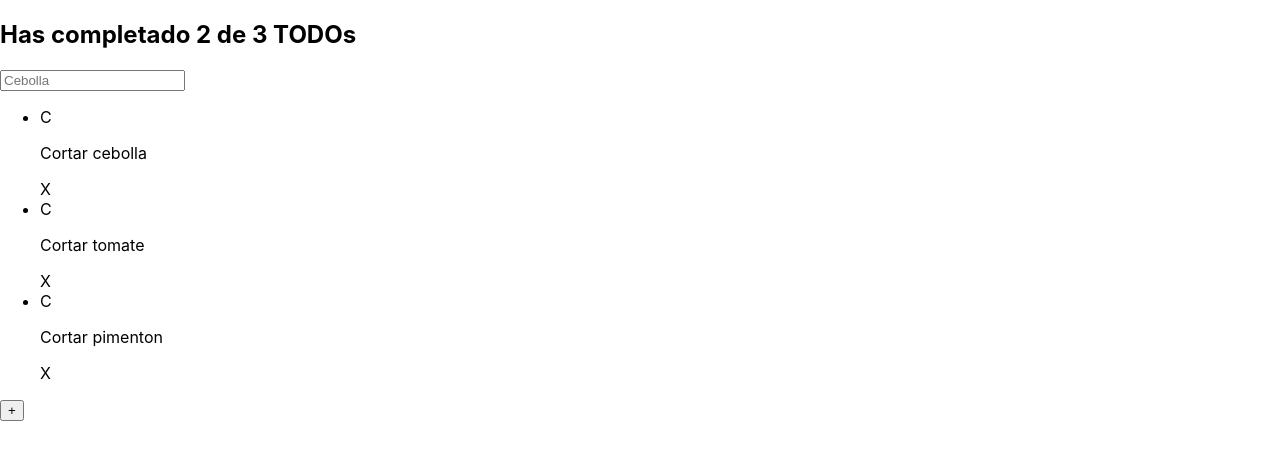
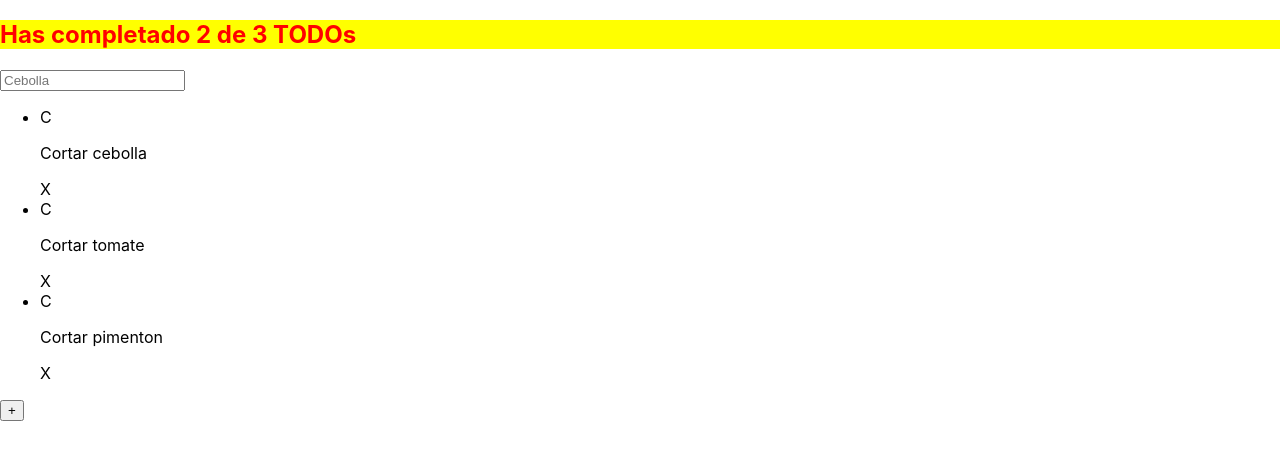
Before and after one commit to alejandro-ser/react-todo-app, a React (Create React App) app: page / in a window 1280 px wide. Shown: the top 460 px of the page. Built offline with nearby package versions, Linux system fonts and the light colour scheme.

Commit message:
Inline styles

```diff
--- a/src/TodoCounter.js
+++ b/src/TodoCounter.js
@@ -1,8 +1,13 @@
 import React from "react";
+
+const estilos = {
+    color: 'red',
+    backgroundColor: 'yellow'
+};
 
 function TodoCounter() {
     return (
-        <h2>Has completado 2 de 3 TODOs</h2>
+        <h2 style={estilos}>Has completado 2 de 3 TODOs</h2>
     );
 }
 
```
